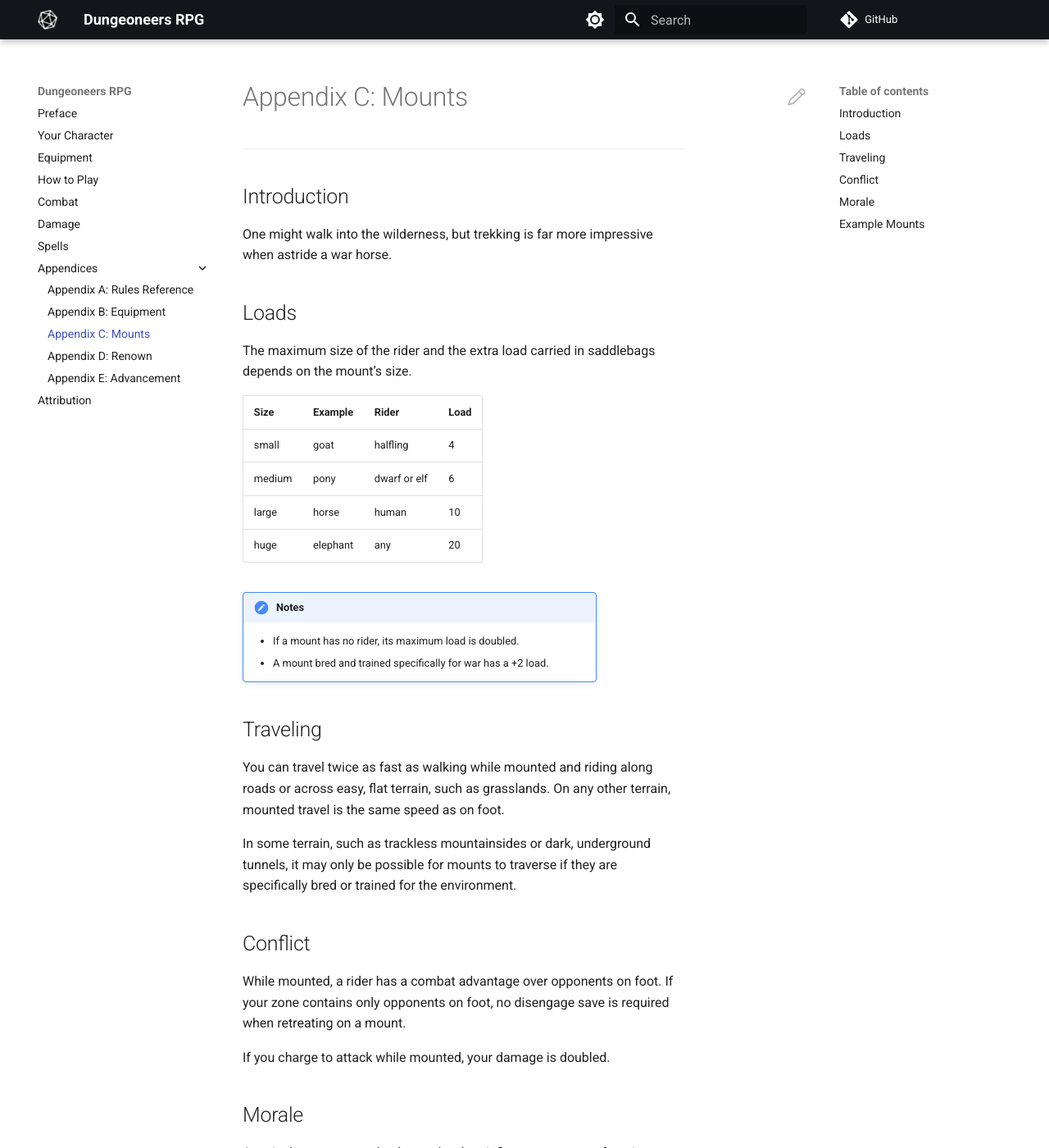
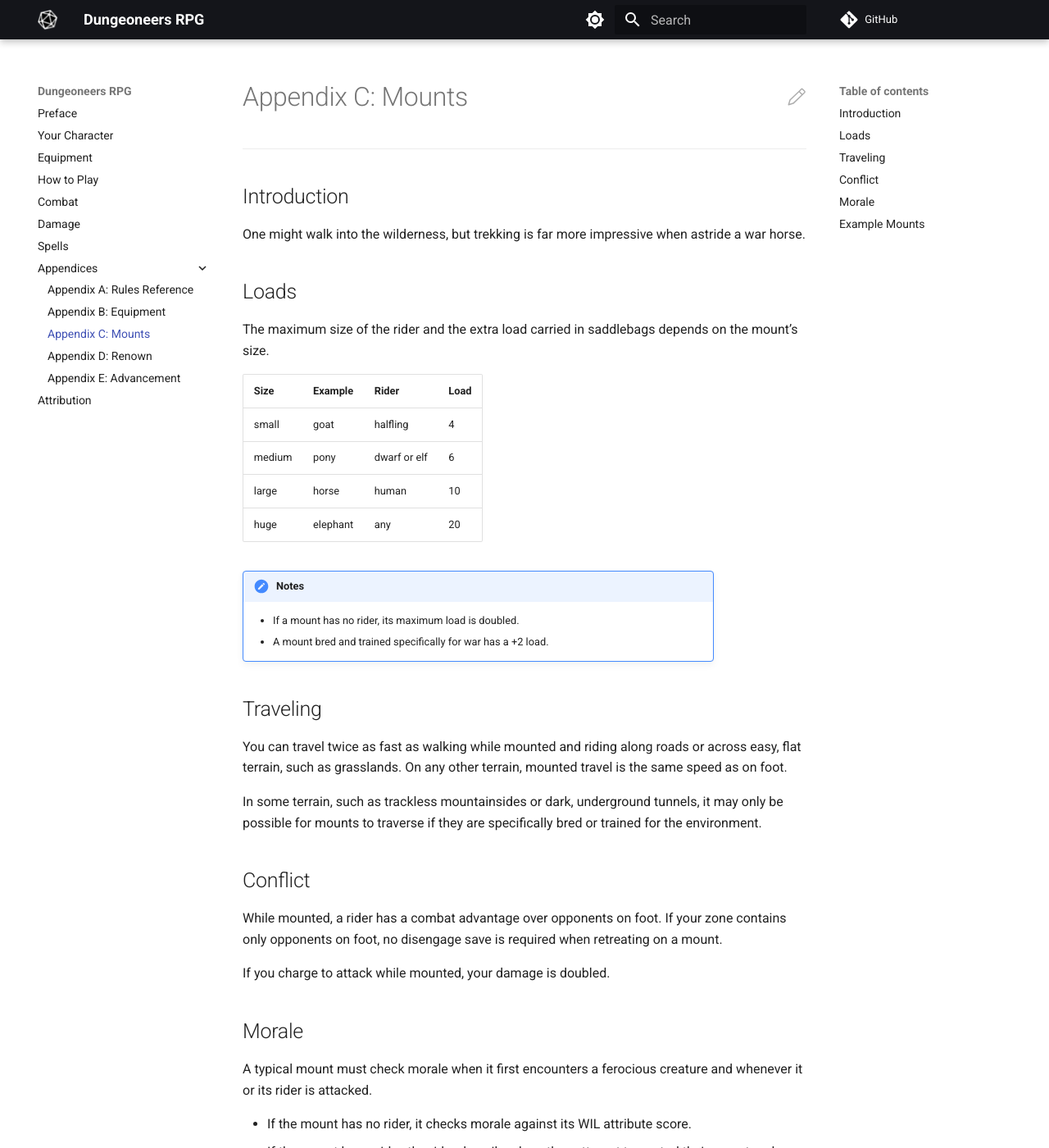
Before and after one commit to joemoose/dungeoneers.d20, an MkDocs documentation site: the page built from docs/appendix-c-mounts.md, in a window 1280 px wide and 1400 px high. Shown: the whole window at 82% size. Built offline with MkDocs 1.6.1 and Material for MkDocs 9.7.7, drawn with Linux system fonts in a browser that asks for light colours; comment, search, counter and statistics services are not loaded.

Commit message:
Update extra.css

```diff
--- a/docs/extra.css
+++ b/docs/extra.css
@@ -20,7 +20,7 @@
 tr,
 td,
 li {
-  max-width: 60ch;
+  max-width: 80ch;
 }
 .md-typeset table:not([class]) th,
 .md-typeset table:not([class]) td {
```
